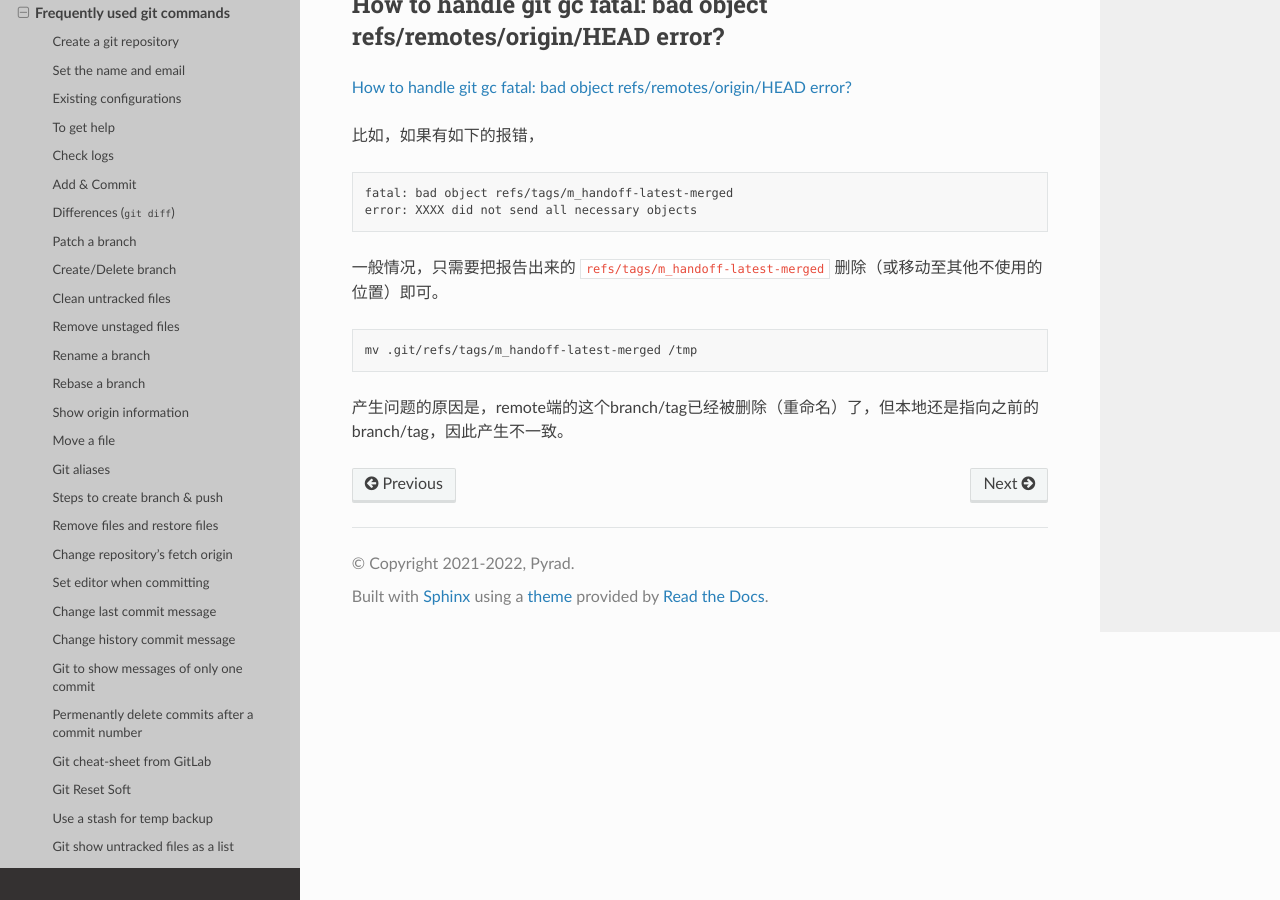
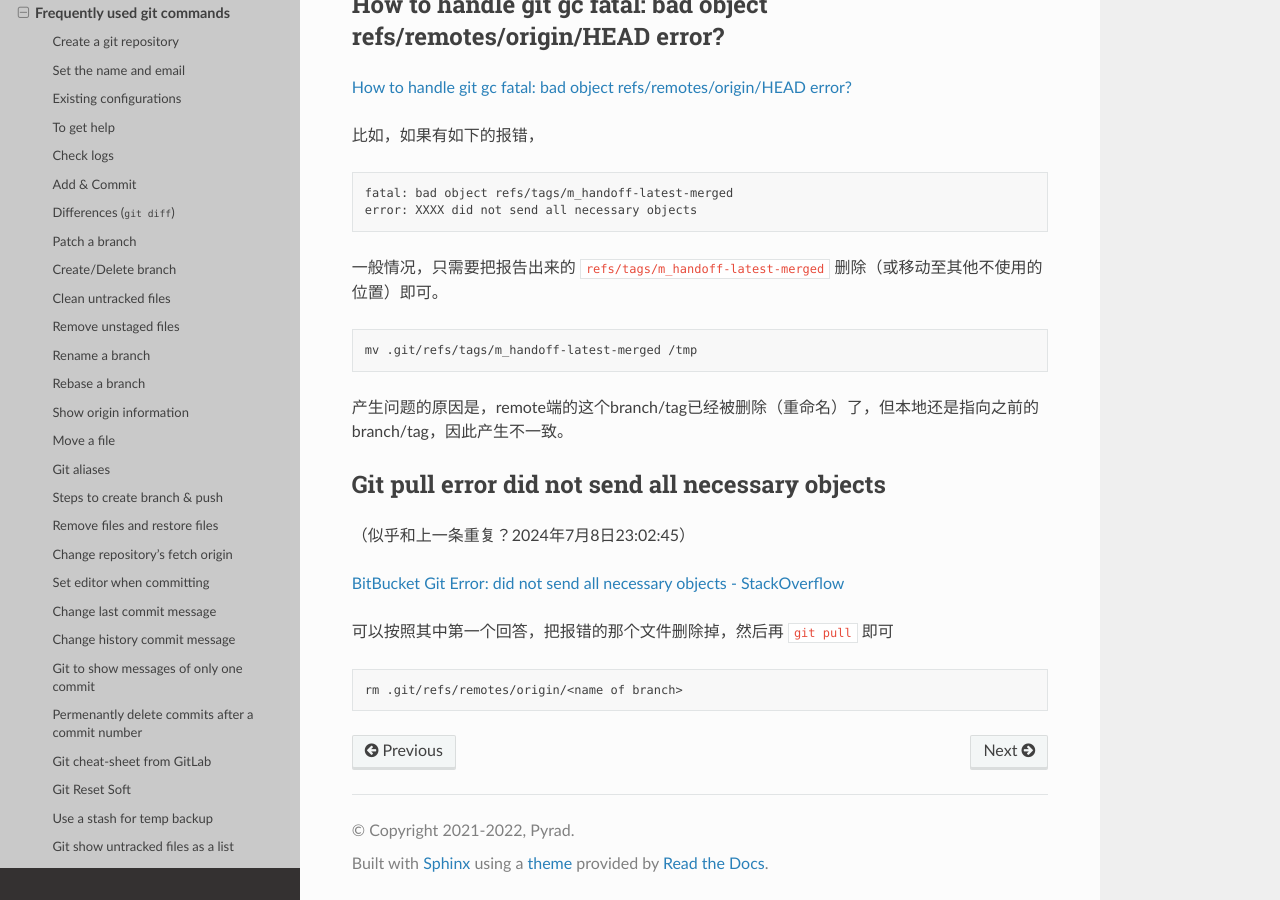
Before and after one commit to Pyrad/pyradnotes, a Sphinx documentation site: the page built from source/Git/gitcmd.md, in a window 1280 px wide and 900 px high, scrolled down 15315 px. Built offline with Sphinx 7.4.7 and the Read the Docs theme 2.0.0, drawn with Linux system fonts in a browser that asks for light colours; pages that are not in the unit, such as notebooks, are missing from menus.

Commit message:
Git Error did not send all necessary objects

````diff
--- a/source/Git/gitcmd.md
+++ b/source/Git/gitcmd.md
@@ -759,3 +759,15 @@ mv .git/refs/tags/m_handoff-latest-merged /tmp
 ```
 
 产生问题的原因是，remote端的这个branch/tag已经被删除（重命名）了，但本地还是指向之前的branch/tag，因此产生不一致。
+
+## Git pull error did not send all necessary objects
+
+（似乎和上一条重复？2024年7月8日23:02:45）
+
+[BitBucket Git Error: did not send all necessary objects - StackOverflow](https://stackoverflow.com/questions/8788975/bitbucket-git-error-did-not-send-all-necessary-objects)
+
+可以按照其中第一个回答，把报错的那个文件删除掉，然后再 `git pull` 即可
+
+```shell
+rm .git/refs/remotes/origin/<name of branch>
+```
````
